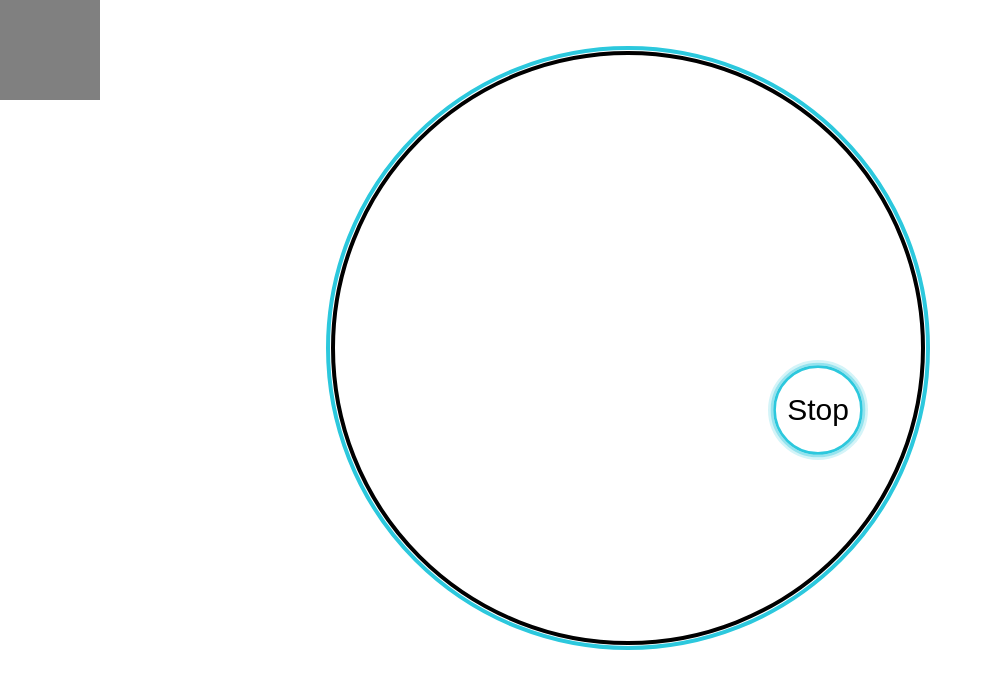
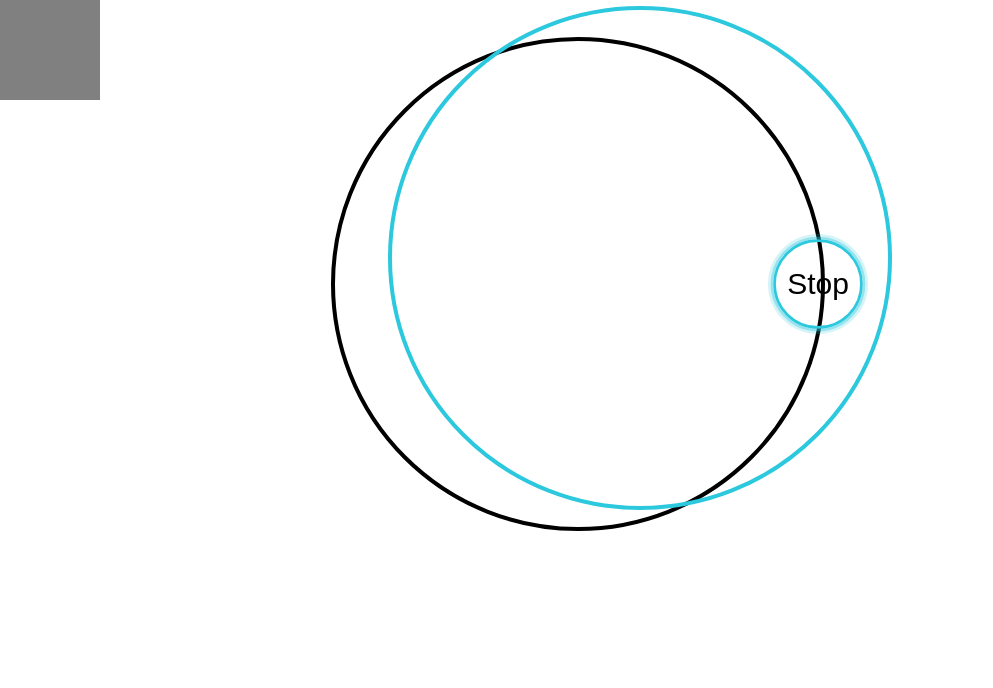
Before and after one commit to amara-j/timer, a React (Create React App) app: page / in a window 1280 px wide. Both pictures are taken after a click on the input "Start". Shown: the top 688 px of the page, without its empty margins (0-993 px from the left). Built offline with nearby package versions, Linux system fonts and the light colour scheme.

Commit message:
bring CircleBorder component into Timer component, trying to get 2 circles on same html level so styling isnt impossible

```diff
--- a/src/App.css
+++ b/src/App.css
@@ -1,13 +1,7 @@
 .App {
   text-align: center;
   height: 100%;
-}
-.circle-border {
-  height: 25px;
-  width: 25px;
-  border-radius: 50%;
-  display: inline-block;
-  z-index: -1;
+  position: relative;
 }
 
 .circle-border-container {
@@ -18,9 +12,9 @@
 }
 
 .progress-ring-circle-container {
-  position: absolute;
-  top: 5%;
-  left: 25%;
+  position: relative;
+  top: 15%;
+  left: 0%;
   z-index: -1;
 }
 
@@ -30,6 +24,14 @@
   border-radius: 50%;
   display: inline-block;
   transition: stroke-dashoffset 0.5s;
+  z-index: -1;
+}
+
+.circle-border {
+  height: 25px;
+  width: 25px;
+  border-radius: 50%;
+  display: inline-block;
   z-index: -1;
 }
 
@@ -44,9 +46,9 @@
 }
 
 .setTimerForm {
-  position: absolute;
-  top: 45%;
-  left: 40%;
+  position: relative;
+  top: 100px;
+  left: 0;
 }
 
 .stopButton {
--- a/src/App.js
+++ b/src/App.js
@@ -23,7 +23,14 @@ const App = () => {
 
   return (
     <div className="App">
-      <CircleBorder />
+      {timerIsSet ? (
+        <Timer dateOnLoad={dateOnLoad} countTo={countTo} />
+      ) : (
+        <div>
+          <CircleBorder />
+        </div>
+      )}
+
       {timerIsSet ? (
         <button className="stopButton" onClick={() => updateTimerIsSet(false)}>
           Stop
@@ -66,7 +73,6 @@ const App = () => {
           <input type="submit" value="Start" />
         </form>
       )}
-      {timerIsSet ? <Timer dateOnLoad={dateOnLoad} countTo={countTo} /> : null}
     </div>
   );
 };
--- a/src/CircleAnimation.js
+++ b/src/CircleAnimation.js
@@ -1,15 +1,14 @@
 import "./App.css";
 
 const CircleAnimation = (props) => {
-  const radius = 300;
+  const radius = 250;
   const circumference = 2 * Math.PI * radius;
   const strokeWidth = 4;
   const circleContainerSize = 2 * radius + 4 * strokeWidth;
 
   return (
-    <div>
     <svg
-        className="progress-ring-circle-container"
+      className="circle-container"
       height={circleContainerSize}
       width={circleContainerSize}
     >
@@ -25,7 +24,6 @@ const CircleAnimation = (props) => {
         strokeDashoffset={circumference * (1 - props.percentDone)}
       />
     </svg>
-    </div>
   );
 };
 
--- a/src/CircleBorder.js
+++ b/src/CircleBorder.js
@@ -1,12 +1,11 @@
 import "./App.css";
 
 const CircleBorder = () => {
-  const radius = 300;
+  const radius = 250;
   const strokeWidth = 4;
   const circleContainerSize = 2 * radius + 4 * strokeWidth;
 
   return (
-    <div>
     <svg
       className="circle-border-container"
       height={circleContainerSize}
@@ -22,7 +21,6 @@ const CircleBorder = () => {
         strokeWidth={strokeWidth}
       />
     </svg>
-    </div>
   );
 };
 
--- a/src/Timer.js
+++ b/src/Timer.js
@@ -1,6 +1,7 @@
 import React from "react";
 import { Synth, Loop, Transport } from "tone";
 import CircleAnimation from "./CircleAnimation.js";
+import CircleBorder from "./CircleBorder.js";
 
 class Timer extends React.Component {
   constructor(props) {
@@ -10,6 +11,7 @@ class Timer extends React.Component {
       countdown: this.props.countTo,
       stopped: false,
       percentage: 0,
+      timerIsSet: this.props.timerIsSet,
     };
     const synth = new Synth().toDestination();
     new Loop(() => {
@@ -24,7 +26,7 @@ class Timer extends React.Component {
       } else {
         clearInterval(this.timerInterval);
         this.setState({ countdown: "Timer done!", percentage: 1 });
-        Transport.start();
+        // Transport.start();
       }
     }, 1000);
   }
@@ -54,10 +56,11 @@ class Timer extends React.Component {
   render() {
     return (
       <div>
+        <CircleBorder />
+        <CircleAnimation percentDone={this.state.percentage} />
         <div className="countdownDiv">
           {this.formatSecsToHHMMSS(this.state.countdown)}
         </div>
-        <CircleAnimation percentDone={this.state.percentage} />
       </div>
     );
   }
```
Lines whose indentation alone changed are shown as unchanged.
